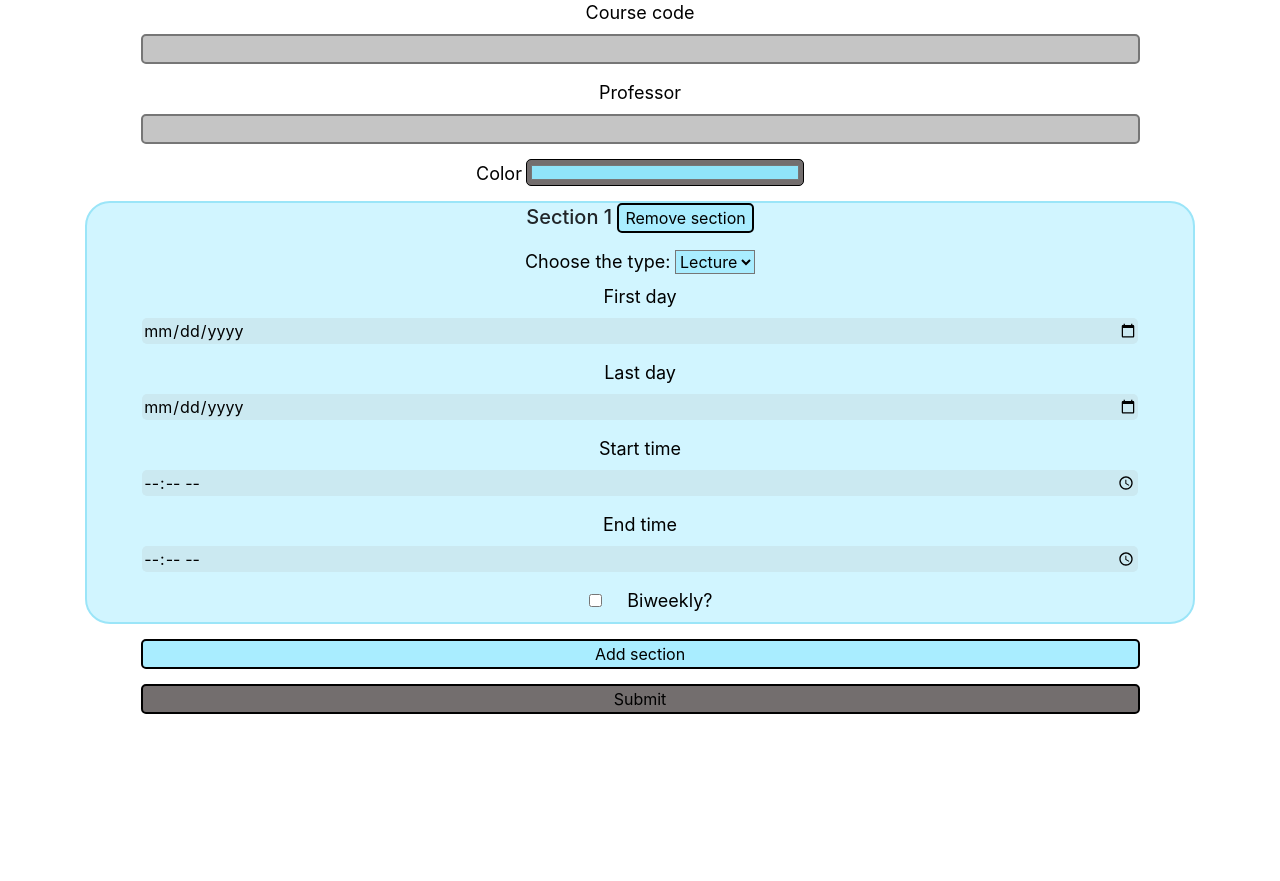
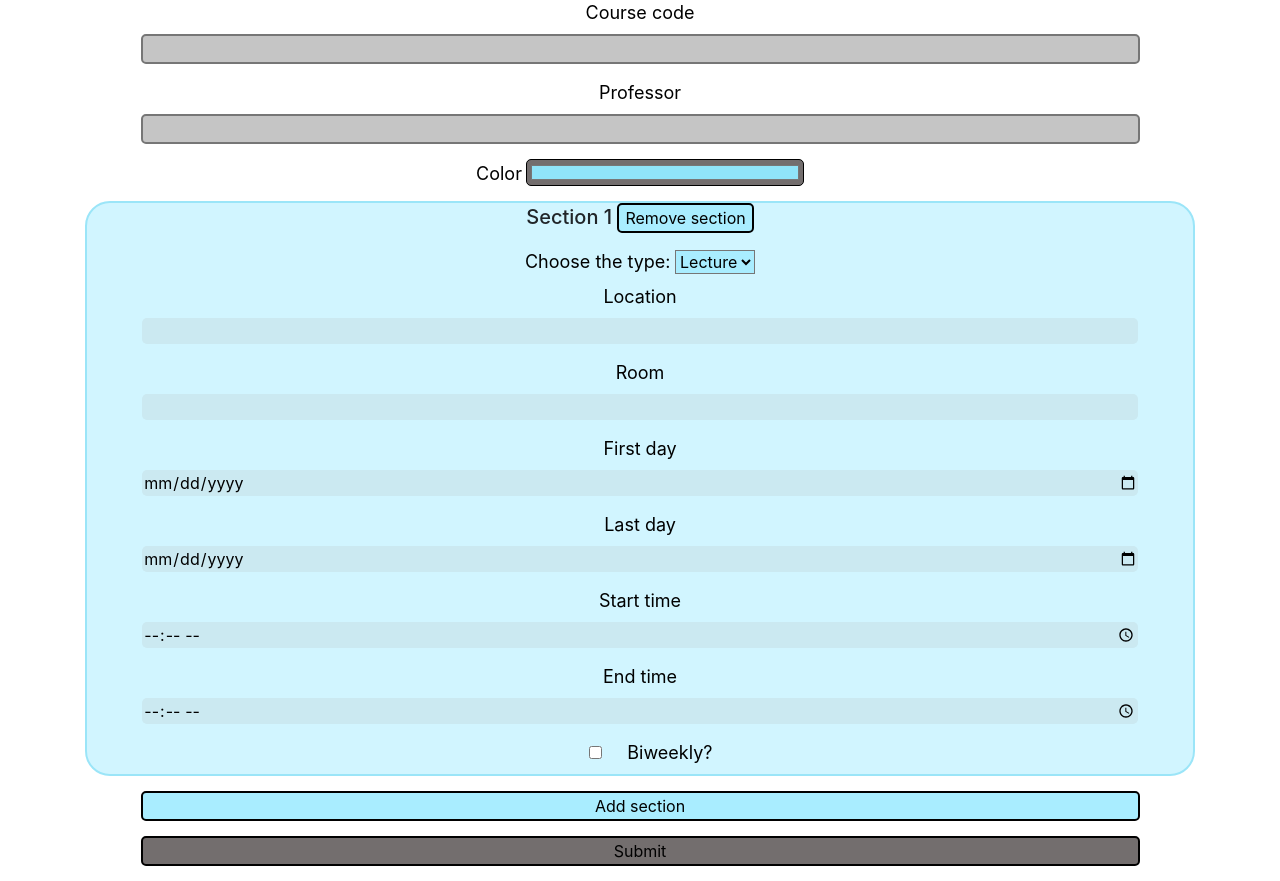
Before and after one commit to Temberlane/hangtime, a Flask app: page /add-class in a window 1280 px wide. Shown: the part 57-938 px from the top of the page. Before the commit the page ends 771 px from the top, so only its background shows below. Run offline with Flask 3, Linux system fonts and the light colour scheme; a user stored in the database is signed in; some libraries are stand-ins or nearby versions.

Commit message:
added location input

```diff
--- a/website/auth.py
+++ b/website/auth.py
@@ -108,6 +108,8 @@ def class_add():
 
             for i in range(num_sections):
                 section_type = request.form.get(f"{i}/type")
+                location = request.form.get(f"{i}/location") # may be none
+                room = request.form.get(f"{i}/room") # may be none
                 first_day = datetime.strptime(request.form.get(f"{i}/fday"), '%Y-%m-%d').date()
                 last_day = datetime.strptime(request.form.get(f"{i}/lday"), '%Y-%m-%d').date()
                 start_time = datetime.strptime(request.form.get(f"{i}/stime"), '%H:%M').time()
@@ -138,7 +140,8 @@ def event_add():
         if valid:
             flash(f'event{"s" if num_sections>1 else ""} successfully added', category='success')
             for i in range(num_sections):
-                color = request.form.get("color")
+                color = request.form.get(f"{i}/color")
+                location = request.form.get(f"{i}/location")
                 start = datetime.strptime(request.form.get(f"{i}/start"), '%Y-%m-%dT%H:%M')
                 end = datetime.strptime(request.form.get(f"{i}/end"), '%Y-%m-%dT%H:%M')
                 repeats = request.form.get(f"{i}/repeats")
--- a/website/templates/add_class.html
+++ b/website/templates/add_class.html
@@ -66,6 +66,8 @@ function addSection () {
         color_input = document.getElementById("color")
         colors = colorChange(color_input.value)
     }
+    let container = document.getElementById('section-container');
+
     let template = `<div id="section ${i}" style="border:2px solid ${colors[0]}; border-radius: 25px; background-color: ${colors[1]}; margin-bottom: 15px">
 <h5 style="display: inline;">Section ${i+1} </h5> <input type="button" onclick=removeSection(this) value="Remove section" name="${i}" style="width: fit-content; background-color: ${colors[2]}" > <br>
      <label for="type">Choose the type:</label>
@@ -75,23 +77,26 @@ function addSection () {
   <option value="Tutorial">Tutorial</option>
   <option value="Other">Other</option>
 </select><br>
+    <label for="${i}/location">Location</label><br>
+    <input type="text" id="${i}/location" name="${i}/location" style="background-color: ${colors[3]}; border: ${colors[4]}"><br>
 
-    <label for="day">First day</label><br>
+    <label for="${i}/room">Room</label><br>
+    <input type="text" id="${i}/room" name="${i}/room" style="background-color: ${colors[3]}; border: ${colors[4]}"><br>
+
+    <label for="${i}/fday">First day</label><br>
     <input type="date" id="${i}/fday" name="${i}/fday" required style="background-color: ${colors[3]}; border: ${colors[4]}"><br>
 
-    <label for="day">Last day</label><br>
+    <label for="${i}/lday">Last day</label><br>
     <input type="date" id="${i}/lday" name="${i}/lday" required style="background-color: ${colors[3]}; border: ${colors[4]}"><br>
 
-    <label for="stime">Start time</label><br>
+    <label for="${i}/stime">Start time</label><br>
     <input type="time" id="${i}/stime" name="${i}/stime" required style="background-color: ${colors[3]}; border: ${colors[4]}"><br>
 
-    <label for="etime">End time</label><br>
+    <label for="${i}/etime">End time</label><br>
     <input type="time" id="${i}/etime" name="${i}/etime" required style="background-color: ${colors[3]}; border: ${colors[4]}"><br>
 
     <input type="checkbox" id="${i}/biweekly" name="${i}/biweekly" value=true>
     <label for="biweekly"> Biweekly?</label><br>`;
-
-    let container = document.getElementById('section-container');
     let div = document.createElement('div');
     div.innerHTML = template;
     container.appendChild(div);
--- a/website/templates/add_events.html
+++ b/website/templates/add_events.html
@@ -51,7 +51,8 @@ function addSection () {
 
     let template = `<br><div id="section ${i}" style="border:2px solid black; border-radius: 25px; background-color: black; margin-bottom: 15px">
 <br><h5 style="display: inline;">Event ${i + 1} </h5> <input type="button" onclick=removeSection(this) value="Remove section" name="${i}" style="width: fit-content; background-color: black" > <br>
-
+    <label for="${i}/location">Location</label><br>
+    <input type="text" id="${i}/location" name="${i}/location"><br>
     <label for="${i}/start">Start</label><br>
     <input type="datetime-local" id="${i}/start" name="${i}/start" required><br>
 
```
